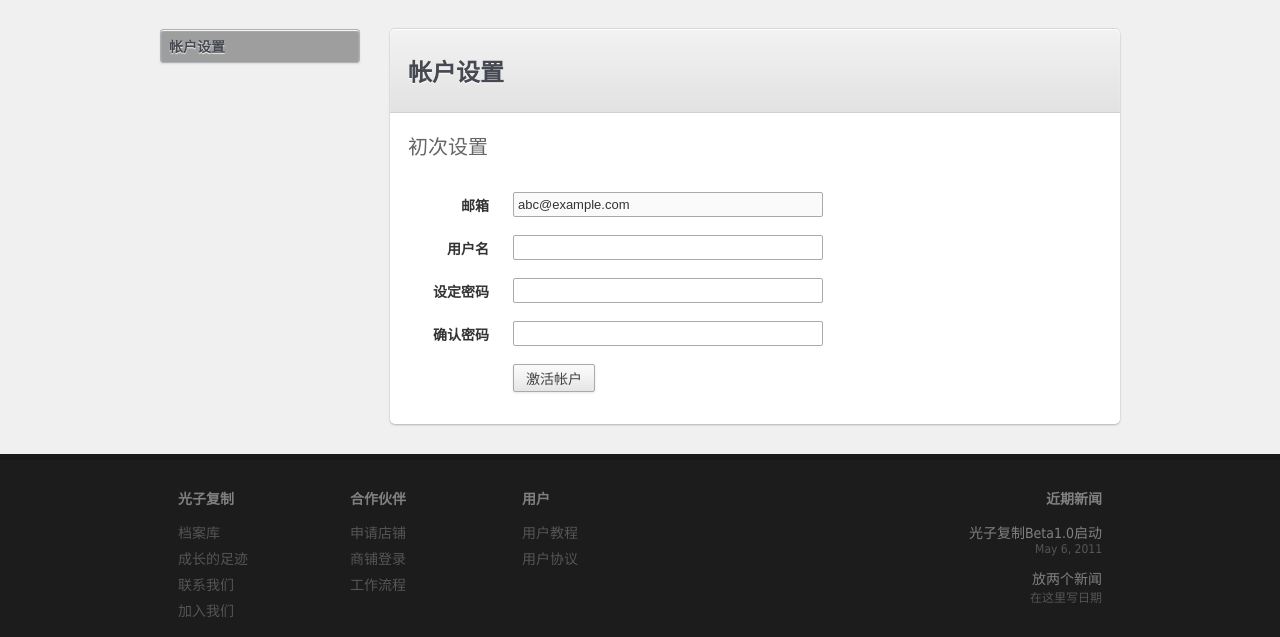
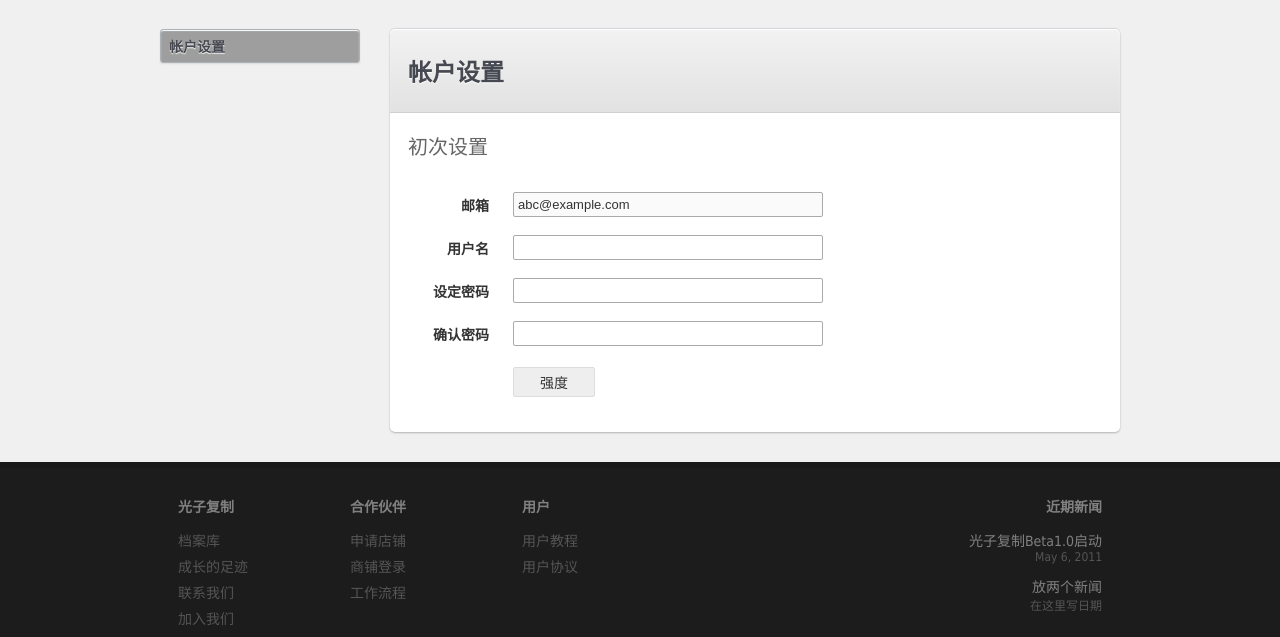
Before and after one commit to unit-interval/photoncopy, a PHP site: page /static/activation.html in a window 1280 px wide. Shown: the part 94-731 px from the top of the page. Run offline with PHP 8.4, Linux system fonts and the light colour scheme; grey boxes are pictures that could not be loaded.

Commit message:
activation script donw

```diff
--- a/media/css/activation.css
+++ b/media/css/activation.css
@@ -118,3 +118,42 @@ input.uiText2{
 input.uiBtn3{
 	margin: 7px 0;
 }
+
+#pass-confirm{
+	display: none;
+}
+
+#pass-strength-result{
+	background-color:#eee;
+	border-color:#ddd!important;
+	text-align: center;
+	border-width: 1px;
+	border-style: solid;
+	width: 80px;
+	padding: 4px 0px;
+	margin: 10px 145px 10px 0;
+	display: inline-block;
+	border-radius: 2px;
+	-webkit-border-radius: 2px;
+	-moz-border-radius: 2px;
+}
+
+#pass-strength-result.bad{
+	background-color:#ffb78c;
+	border-color:#ff853c!important;
+}
+
+#pass-strength-result.good{
+	background-color:#ffec8b;
+	border-color:#fc0!important;
+}
+
+#pass-strength-result.short{
+	background-color:#ffa0a0;
+	border-color:#f04040!important;
+}
+
+#pass-strength-result.strong{
+	background-color:#c3ff88;
+	border-color:#8dff1c!important;
+}
--- /dev/null
+++ b/media/js/pswStrength.js
@@ -0,0 +1,58 @@
+function passwordStrength(f,i,d){
+	var k=1,h=2,b=3,a=4,c=5,g=0,j,e;
+	if((f!=d)&&d.length>0){
+		return c
+	}
+	if(f.length<4){
+		return k
+	}
+	if(f.toLowerCase()==i.toLowerCase()){
+		return h
+	}
+	if(f.match(/[0-9]/)){
+		g+=10
+	}
+	if(f.match(/[a-z]/)){
+		g+=26
+	}
+	if(f.match(/[A-Z]/)){
+		g+=26
+	}
+	if(f.match(/[^a-zA-Z0-9]/)){
+		g+=31
+	}
+	j=Math.log(Math.pow(g,f.length));
+	e=j/Math.LN2;
+	if(e<40){
+		return h
+	}
+	if(e<56){
+		return b
+	}
+	return a
+};
+
+function b(){
+	var e=$("#pass1").val(),d=$("#user_login").val(),c=$("#pass2").val(),f;
+	if (d!='' && e==c && e.length>0) $('#pass-confirm').fadeIn(250);
+	else $('#pass-confirm').fadeOut(250);
+	$("#pass-strength-result").removeClass("short bad good strong");
+	if(!e){
+		$("#pass-strength-result").html('强度');
+		return
+	}
+	f=passwordStrength(e,d,c);
+	switch(f){
+		case 2:$("#pass-strength-result").addClass("bad").html('弱');break;
+		case 3:$("#pass-strength-result").addClass("good").html('中');break;
+		case 4:$("#pass-strength-result").addClass("strong").html('强');break;
+		case 5:$("#pass-strength-result").addClass("short").html('不匹配');break;
+		default:$("#pass-strength-result").addClass("short").html('非常弱')
+	}
+}
+
+$(function(){
+	$('#user_login').val("").keyup(b);
+	$("#pass1").val("").keyup(b);
+	$("#pass2").val("").keyup(b);
+})
--- a/static/activation.html
+++ b/static/activation.html
@@ -10,7 +10,7 @@
 	<link rel="stylesheet" type="text/css" href="/media/css/style.css">
 	<link rel="stylesheet" type="text/css" href="/media/css/activation.css">
 	<script type="text/javascript" src="/media/js/jquery-1.5.1.min.js"></script>
-	<script type="text/javascript" src="/media/js/scriptHome.js"></script>
+	<script type="text/javascript" src="/media/js/pswStrength.js"></script>
 </head>
 	<body id="user">
 		<div class="nav">
@@ -50,19 +50,19 @@
 							</tr>
 							<tr>
 								<th>用户名</th>
-								<td><input type="text" class="uiText2" name="userName"></td>
+								<td><input type="text" id='user_login' class="uiText2" name="userName"></td>
 							</tr>
 							<tr>
 								<th>设定密码</th>
-								<td><input type="password" class="uiText2" name="password1"></td>
+								<td><input type="password" id='pass1' class="uiText2" name="password1"></td>
 							</tr>
 							<tr>
 								<th>确认密码</th>
-								<td><input type="password" class="uiText2" name="password2"></td>
+								<td><input type="password" id='pass2' class="uiText2" name="password2"></td>
 							</tr>
 							<tr>
 								<th></th>
-								<td><input type="button" class="uiBtn3" value="激活帐户"></td>
+								<td><div id='pass-strength-result'>强度</div><input type="button" id='pass-confirm' class="uiBtn3" value="激活帐户"></td>
 							</tr>
 						</tbody>
 					</table>
--- a/static/activationEmail.html
+++ b/static/activationEmail.html
@@ -25,7 +25,7 @@
 							<td align="left">
 								您好，<br />
 								<br />
-								感谢您注册光子复制，请点击确认<a style='color: #1F75CC; text-decoration: none' href='http://pq.planetb612.info/profile.php?c=reset&a=bGlicmFnb2xkQGdtYWlsLmNvbQ%3D%3D&v=ae645e8ba96d53e90b57fe3fd92b5e79'>绑定邮箱</a>。
+								感谢您注册光子复制，请点击确认<a style='color: #1F75CC; text-decoration: none' href='http://pq.planetb612.info/profile.php?c=reset&a=bGlicmFnb2xkQGdtYWlsLmNvbQ%3D%3D&v=ae645e8ba96d53e90b57fe3fd92b5e79' target='_blank'>绑定邮箱</a>。
 								<br /><br /><font size='-1' color='gray'>如果链接无效，请将以下链接复制到浏览器地址栏访问：<br/>jfklajflksjflkjlksj</font>
 								<br />
 								<br />
--- a/static/confirmEmail.html
+++ b/static/confirmEmail.html
@@ -34,7 +34,7 @@
 											<font size='+1' color='#1F75CC'>让文印服务更便捷</font>
 											<br />
 											<img style='float: left; margin: 10px' width='64px' height='64px' src='http://photoncopy.com/media/images/email/paper_plane.png' alt='paper plane'>
-											<br />还记得在打印店焦急等待的时光吗？还记得无数遗忘在打印店的U盘吗？还记得怀揣一把钢镚时的尴尬吗？时代在变，现在只需在线提交打印订单，行走间一切已经完成。<a style='color: #1F75CC; text-decoration: none' href='http://photoncopy.com/blog'>想了解更多？</a>
+											<br />还记得在打印店焦急等待的时光吗？还记得无数遗忘在打印店的U盘吗？还记得怀揣一把钢镚时的尴尬吗？时代在变，现在只需在线提交打印订单，行走间一切已经完成。<a style='color: #1F75CC; text-decoration: none' href='http://photoncopy.com/blog' target='_blank'>想了解更多？</a>
 										</td>
 									</tr>
 									<tr>
@@ -44,8 +44,8 @@
 											<br />
 											<img style='float: left; margin: 10px' width='64px' width='64px' height='64px' src='http://photoncopy.com/media/images/email/chrome.png' alt='google chrome'>
 											<br />光子复制采用现代的互联网语言编写，为了让您获得更好的用户体验。
-											<br />在此我们推荐您使用Google Chrome浏览器（<a style='color: #1F75CC; text-decoration: none' href='http://www.google.com/chrome'>下载 Google Chrome</a>）。
-											<br />我们推荐IE控用户使用360极速浏览器（<a style='color: #1F75CC; text-decoration: none' href='http://chrome.360.cn/'>下载 360极速</a>）。
+											<br />在此我们推荐您使用Google Chrome浏览器（<a style='color: #1F75CC; text-decoration: none' href='http://www.google.com/chrome' target='_blank'>下载 Google Chrome</a>）。
+											<br />我们推荐IE控用户使用360极速浏览器（<a style='color: #1F75CC; text-decoration: none' href='http://chrome.360.cn/' target='_blank'>下载 360极速</a>）。
 										</td>
 									</tr>
 									<tr>
```
